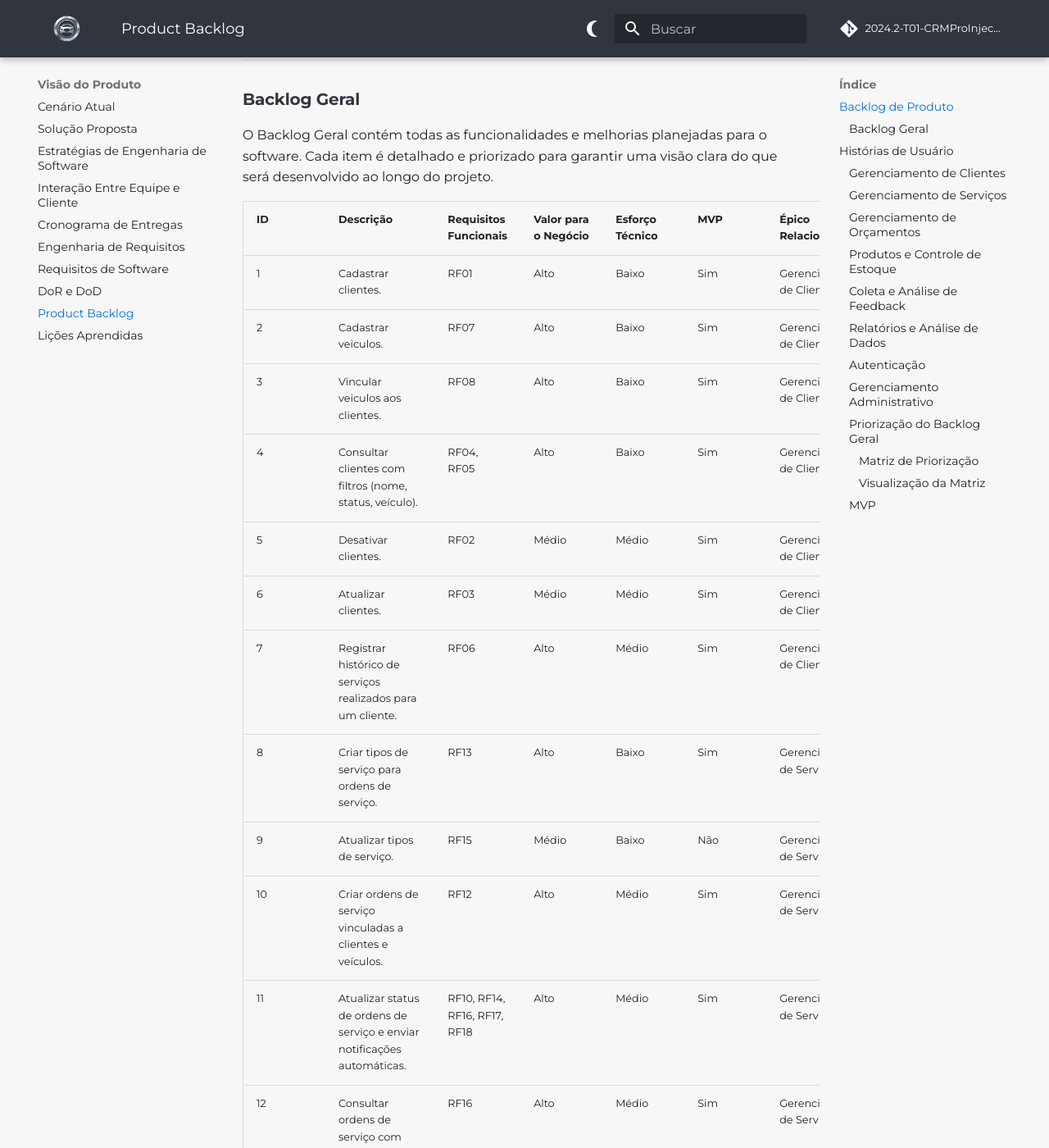
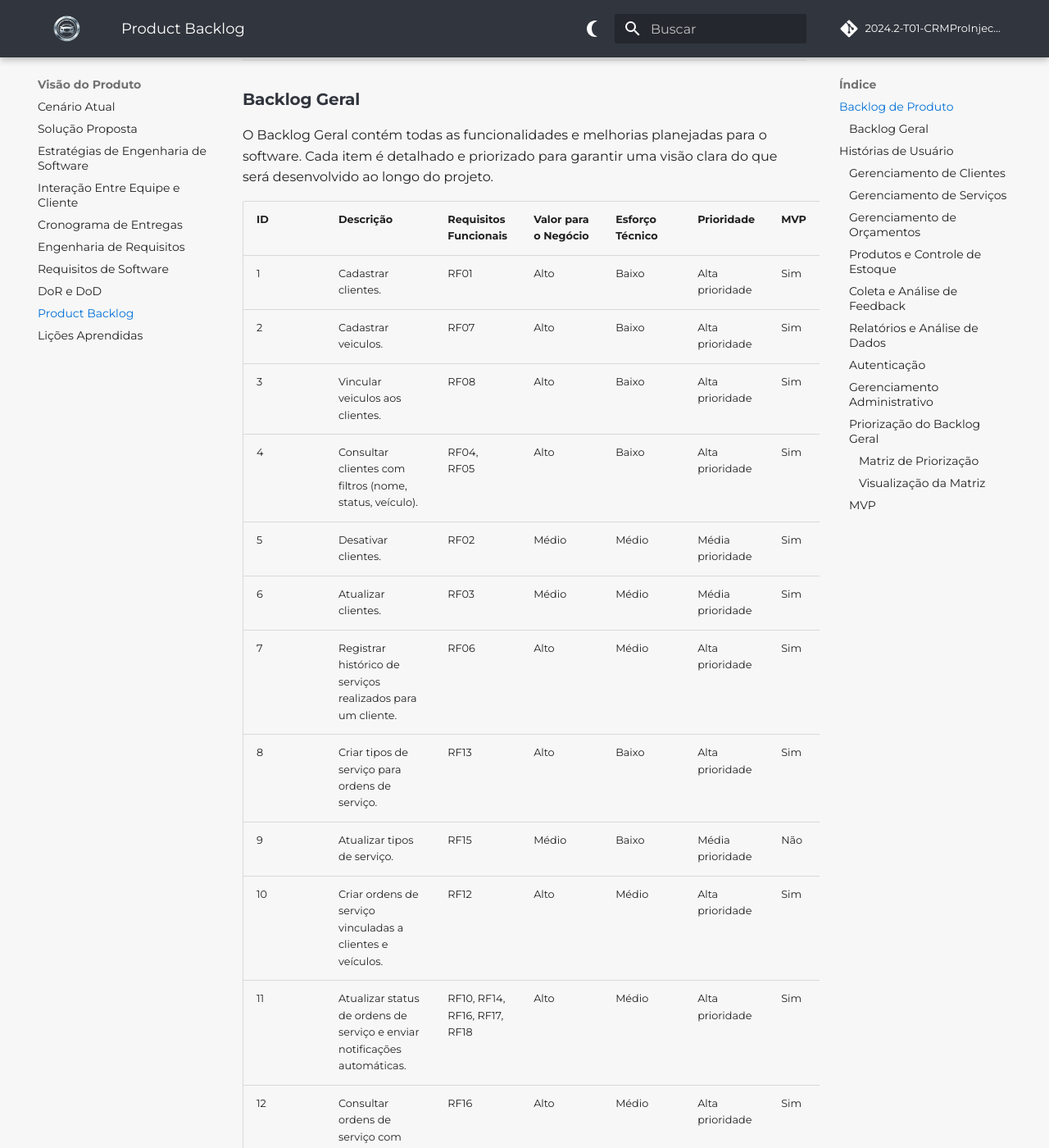
Before and after one commit to mdsreq-fga-unb/2024.2-T01-CRMProInjecao, an MkDocs documentation site: the page built from docs/product-backlog.md, in a window 1280 px wide and 1400 px high, scrolled down 355 px. Shown: the whole window at 82% size. Built offline with MkDocs 1.6.1 and Material for MkDocs 9.7.7, drawn with Linux system fonts in a browser that asks for light colours; comment, search, counter and statistics services are not loaded; the version menu is left out; some of the changed text lies outside the part shown.

Commit message:
docs: adding prioridade in the backlog table

```diff
--- a/docs/product-backlog.md
+++ b/docs/product-backlog.md
@@ -8,42 +8,42 @@ Esta seção descreve o backlog de produto (preliminar ou completo), que é uma
 
 O Backlog Geral contém todas as funcionalidades e melhorias planejadas para o software. Cada item é detalhado e priorizado para garantir uma visão clara do que será desenvolvido ao longo do projeto.
 
-| **ID** | **Descrição**                                                                          | **Requisitos Funcionais**    | **Valor para o Negócio** | **Esforço Técnico** | **MVP** | **Épico Relacionado**          |
-| ------ | -------------------------------------------------------------------------------------- | ---------------------------- | ------------------------ | ------------------- | ------- | ------------------------------ |
-| 1      | Cadastrar clientes.                                                                    | RF01                         | Alto                     | Baixo               | Sim     | Gerenciamento de Clientes      |
-| 2      | Cadastrar veiculos.                                                                    | RF07                         | Alto                     | Baixo               | Sim     | Gerenciamento de Clientes      |
-| 3      | Vincular veiculos aos clientes.                                                        | RF08                         | Alto                     | Baixo               | Sim     | Gerenciamento de Clientes      |
-| 4      | Consultar clientes com filtros (nome, status, veículo).                                | RF04, RF05                   | Alto                     | Baixo               | Sim     | Gerenciamento de Clientes      |
-| 5      | Desativar clientes.                                                                    | RF02                         | Médio                    | Médio               | Sim     | Gerenciamento de Clientes      |
-| 6      | Atualizar clientes.                                                                    | RF03                         | Médio                    | Médio               | Sim     | Gerenciamento de Clientes      |
-| 7      | Registrar histórico de serviços realizados para um cliente.                            | RF06                         | Alto                     | Médio               | Sim     | Gerenciamento de Clientes      |
-| 8      | Criar tipos de serviço para ordens de serviço.                                         | RF13                         | Alto                     | Baixo               | Sim     | Gerenciamento de Serviços      |
-| 9      | Atualizar tipos de serviço.                                                            | RF15                         | Médio                    | Baixo               | Não     | Gerenciamento de Serviços      |
-| 10      | Criar ordens de serviço vinculadas a clientes e veículos.                              | RF12                         | Alto                     | Médio               | Sim     | Gerenciamento de Serviços      |
-| 11     | Atualizar status de ordens de serviço e enviar notificações automáticas.               | RF10, RF14, RF16, RF17, RF18 | Alto                     | Médio               | Sim     | Gerenciamento de Serviços      |
-| 12     | Consultar ordens de serviço com filtros (cliente, status, veículo).                    | RF16                         | Alto                     | Médio               | Sim     | Gerenciamento de Serviços      |
-| 13     | Criar orçamentos vinculando tipos de serviços.                                         | RF19                         | Alto                     | Médio               | Sim     | Gerenciamento de Orçamentos    |
-| 14     | Enviar orçamentos para clientes.                                                       | RF20                         | Alto                     | Baixo               | Sim     | Gerenciamento de Orçamentos    |
-| 15     | Gerar PDFs de orçamentos.                                                              | RF22                         | Médio                    | Médio               | Não     | Gerenciamento de Orçamentos    |
-| 16     | Cadastrar produtos.                                                                    | RF23                         | Médio                    | Baixo               | Sim     | Produtos e Controle de Estoque |
-| 17     | Atualizar informações de produtos cadastrados.                                         | RF24, RF25                   | Médio                    | Baixo               | Sim     | Produtos e Controle de Estoque |
-| 18     | Criar entrada de estoque para um produto cadastrado.                                   | RF27, RF29                   | Médio                    | Médio               | Sim     | Produtos e Controle de Estoque |
-| 19     | Criar saida de estoque para um produto cadastrado.                                     | RF27, RF29                   | Médio                    | Médio               | Sim     | Produtos e Controle de Estoque |
-| 20     | Consultar produtos com filtros (nome, categoria).                                      | RF26                         | Médio                    | Baixo               | Sim     | Produtos e Controle de Estoque |
-| 21     | Criar formulários de feedback personalizados.                                          | RF09                         | Médio                    | Médio               | Não     | Coleta e Análise de Feedback   |
-| 22     | Gerar relatórios de métricas de satisfação baseados nos feedbacks coletados.           | RF11                         | Médio                    | Médio               | Não     | Coleta e Análise de Feedback   |
-| 23     | Criar relatórios personalizados de serviços                                            | RF33                         | Médio                    | Alto                | Não     | Relatórios e Análise de Dados  |
-| 24     | Criar relatórios personalizados de clientes                                            | RF34                         | Médio                    | Alto                | Não     | Relatórios e Análise de Dados  |
-| 25     | Criar relatórios personalizados de desempoenho de equipe                               | RF35                         | Médio                    | Alto                | Não     | Relatórios e Análise de Dados  |
-| 26     | Criar relatórios personalizados de status de produto em estoque                        | RF36                         | Médio                    | Alto                | Não     | Relatórios e Análise de Dados  |
-| 27     | Configurar relatórios.                                                                 | RF33, RF34, RF35, RF36       | Médio                    | Alto                | Não     | Relatórios e Análise de Dados  |
-| 28     | Exibir painel de informações dos clientes atendidos.                                   | RF37                         | Alto                     | Alto                | Não     | Relatórios e Análise de Dados  |
-| 29     | Exibir painel de informações dos serviços prestados.                                   | RF38                         | Alto                     | Alto                | Não     | Relatórios e Análise de Dados  |
-| 30     | Exibir painel de informações do desempenho da equipe.                                  | RF39                         | Alto                     | Alto                | Não     | Relatórios e Análise de Dados  |
-| 31     | Exibir painel de informações do status dos produtos em estoque.                        | RF40                         | Alto                     | Alto                | Não     | Relatórios e Análise de Dados  |
-| 32     | Autenticar usuários no sistema com login por e-mail e senha.                           | RF41                         | Alto                     | Baixo               | Sim     | Autenticação                   |
-| 33     | Redefinir senha de acesso por e-mail.                                                  | RF42                         | Médio                    | Baixo               | Sim     | Autenticação                   |
-| 34     | Cadastrar e gerenciar usuários administrativos.                                        | RF30, RF31, RF32             | Médio                    | Médio               | Não     | Gerenciamento Administrativo   |
+| **ID** | **Descrição**                                                                          | **Requisitos Funcionais**    | **Valor para o Negócio** | **Esforço Técnico**           | **Prioridade**      | **MVP** | **Épico Relacionado**          |
+| ------ | -------------------------------------------------------------------------------------- | ---------------------------- | ------------------------ | ------------------- | ------------------- | ------- | ------------------------------ |
+| 1      | Cadastrar clientes.                                                                    | RF01                         | Alto                     | Baixo               | Alta prioridade     | Sim     | Gerenciamento de Clientes      |
+| 2      | Cadastrar veiculos.                                                                    | RF07                         | Alto                     | Baixo               | Alta prioridade     | Sim     | Gerenciamento de Clientes      |
+| 3      | Vincular veiculos aos clientes.                                                        | RF08                         | Alto                     | Baixo               | Alta prioridade     | Sim     | Gerenciamento de Clientes      |
+| 4      | Consultar clientes com filtros (nome, status, veículo).                                | RF04, RF05                   | Alto                     | Baixo               | Alta prioridade     | Sim     | Gerenciamento de Clientes      |
+| 5      | Desativar clientes.                                                                    | RF02                         | Médio                    | Médio               | Média prioridade    | Sim     | Gerenciamento de Clientes      |
+| 6      | Atualizar clientes.                                                                    | RF03                         | Médio                    | Médio               | Média prioridade    | Sim     | Gerenciamento de Clientes      |
+| 7      | Registrar histórico de serviços realizados para um cliente.                            | RF06                         | Alto                     | Médio               | Alta prioridade     | Sim     | Gerenciamento de Clientes      |
+| 8      | Criar tipos de serviço para ordens de serviço.                                         | RF13                         | Alto                     | Baixo               | Alta prioridade     | Sim     | Gerenciamento de Serviços      |
+| 9      | Atualizar tipos de serviço.                                                            | RF15                         | Médio                    | Baixo               | Média prioridade    | Não     | Gerenciamento de Serviços      |
+| 10     | Criar ordens de serviço vinculadas a clientes e veículos.                              | RF12                         | Alto                     | Médio               | Alta prioridade     | Sim     | Gerenciamento de Serviços      |
+| 11     | Atualizar status de ordens de serviço e enviar notificações automáticas.               | RF10, RF14, RF16, RF17, RF18 | Alto                     | Médio               | Alta prioridade     | Sim     | Gerenciamento de Serviços      |
+| 12     | Consultar ordens de serviço com filtros (cliente, status, veículo).                    | RF16                         | Alto                     | Médio               | Alta prioridade     | Sim     | Gerenciamento de Serviços      |
+| 13     | Criar orçamentos vinculando tipos de serviços.                                         | RF19                         | Alto                     | Médio               | Alta prioridade     | Sim     | Gerenciamento de Orçamentos    |
+| 14     | Enviar orçamentos para clientes.                                                       | RF20                         | Alto                     | Baixo               | Alta prioridade     | Sim     | Gerenciamento de Orçamentos    |
+| 15     | Gerar PDFs de orçamentos.                                                              | RF22                         | Médio                    | Médio               | Media prioridade    | Não     | Gerenciamento de Orçamentos    |
+| 16     | Cadastrar produtos.                                                                    | RF23                         | Médio                    | Baixo               | Média prioridade    | Sim     | Produtos e Controle de Estoque |
+| 17     | Atualizar informações de produtos cadastrados.                                         | RF24, RF25                   | Médio                    | Baixo               | Média prioridade    | Sim     | Produtos e Controle de Estoque |
+| 18     | Criar entrada de estoque para um produto cadastrado.                                   | RF27, RF29                   | Médio                    | Médio               | Média prioridade    | Sim     | Produtos e Controle de Estoque |
+| 19     | Criar saida de estoque para um produto cadastrado.                                     | RF27, RF29                   | Médio                    | Médio               | Média prioridade    | Sim     | Produtos e Controle de Estoque |
+| 20     | Consultar produtos com filtros (nome, categoria).                                      | RF26                         | Médio                    | Baixo               | Média prioridade    | Sim     | Produtos e Controle de Estoque |
+| 21     | Criar formulários de feedback personalizados.                                          | RF09                         | Médio                    | Médio               | Média prioridade    | Não     | Coleta e Análise de Feedback   |
+| 22     | Gerar relatórios de métricas de satisfação baseados nos feedbacks coletados.           | RF11                         | Médio                    | Médio               | Média prioridade    | Não     | Coleta e Análise de Feedback   |
+| 23     | Criar relatórios personalizados de serviços                                            | RF33                         | Médio                    | Alto                | Baixa prioridade    | Não     | Relatórios e Análise de Dados  |
+| 24     | Criar relatórios personalizados de clientes                                            | RF34                         | Médio                    | Alto                | Baixa prioridade    | Não     | Relatórios e Análise de Dados  |
+| 25     | Criar relatórios personalizados de desempoenho de equipe                               | RF35                         | Médio                    | Alto                | Baixa prioridade    | Não     | Relatórios e Análise de Dados  |
+| 26     | Criar relatórios personalizados de status de produto em estoque                        | RF36                         | Médio                    | Alto                | Baixa prioridade    | Não     | Relatórios e Análise de Dados  |
+| 27     | Configurar relatórios.                                                                 | RF33, RF34, RF35, RF36       | Médio                    | Alto                | Baixa prioridade    | Não     | Relatórios e Análise de Dados  |
+| 28     | Exibir painel de informações dos clientes atendidos.                                   | RF37                         | Alto                     | Alto                | Média prioridade    | Não     | Relatórios e Análise de Dados  |
+| 29     | Exibir painel de informações dos serviços prestados.                                   | RF38                         | Alto                     | Alto                | Média prioridade    | Não     | Relatórios e Análise de Dados  |
+| 30     | Exibir painel de informações do desempenho da equipe.                                  | RF39                         | Alto                     | Alto                | Média prioridade    | Não     | Relatórios e Análise de Dados  |
+| 31     | Exibir painel de informações do status dos produtos em estoque.                        | RF40                         | Alto                     | Alto                | Média prioridade    | Não     | Relatórios e Análise de Dados  |
+| 32     | Autenticar usuários no sistema com login por e-mail e senha.                           | RF41                         | Alto                     | Baixo               | Alta prioridade     | Sim     | Autenticação                   |
+| 33     | Redefinir senha de acesso por e-mail.                                                  | RF42                         | Médio                    | Baixo               | Média prioridade    | Sim     | Autenticação                   |
+| 34     | Cadastrar e gerenciar usuários administrativos.                                        | RF30, RF31, RF32             | Médio                    | Médio               | Média prioridade    | Não     | Gerenciamento Administrativo   |
 
 
 ## Histórias de Usuário
```
